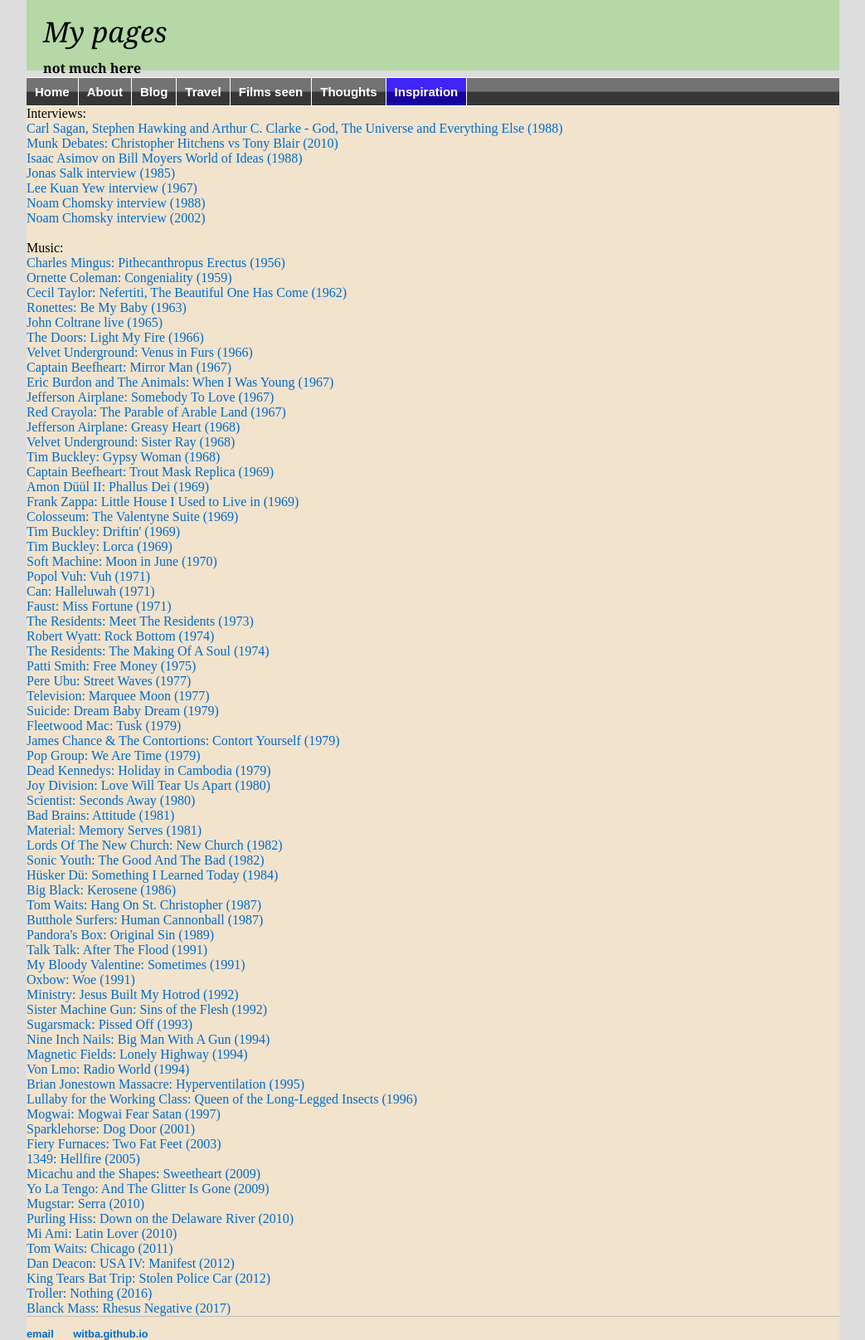
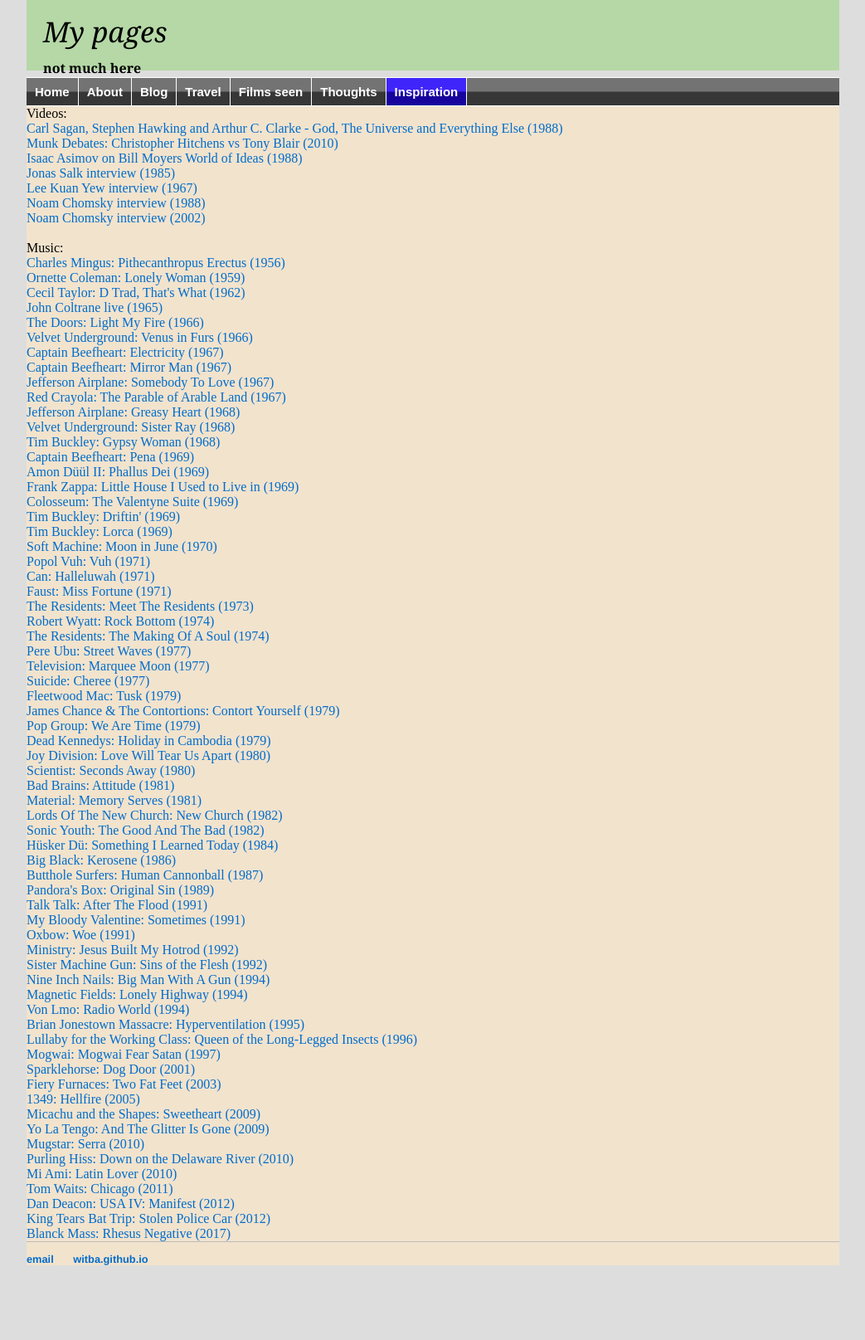
Before and after one commit to witba/witba.github.io, a Jekyll site: the page built from inspiration/index.html, in a window 1280 px wide. Shown: the whole page at 83% size, without its empty margins (118-1161 px from the left). Built offline with Jekyll 4.4.1, drawn with Linux system fonts in a browser that asks for light colours; after the commit the page ends 1525 px from its top, so only the background shows below that.

Commit message:
Update index.html

```diff
--- a/inspiration/index.html
+++ b/inspiration/index.html
@@ -3,7 +3,7 @@
 title: Inspiration
 ---
 
-Interviews:<br>
+Videos:<br>
 <a href="https://www.youtube.com/watch?v=HKQQAv5svkk" target=_blank>Carl Sagan, Stephen Hawking and Arthur C. Clarke - God, The Universe and Everything Else (1988)</a><br>
 <a href="https://www.youtube.com/watch?v=t0kp_5wOo2o" target=_blank>Munk Debates: Christopher Hitchens vs Tony Blair (2010)</a><br>
 <a href="https://www.youtube.com/watch?v=aogsJ4t4aBE" target=_blank>Isaac Asimov on Bill Moyers World of Ideas (1988)</a><br>
@@ -15,24 +15,23 @@
 
 Music:<br>
 <a href="https://www.youtube.com/watch?v=p0H2G_W-O0I" target=_blank>Charles Mingus: Pithecanthropus Erectus (1956)</a><br>
-<a href="https://www.youtube.com/watch?v=9GB9RazkRrM" target=_blank>Ornette Coleman: Congeniality (1959)</a><br>
-<a href="https://www.youtube.com/watch?v=rqgbwRGZ3V4" target=_blank>Cecil Taylor: Nefertiti, The Beautiful One Has Come (1962)</a><br>
-<a href="https://www.youtube.com/watch?v=ZV5tgZlTEkQ" target=_blank>Ronettes: Be My Baby (1963)</a><br>
+<a href="https://www.youtube.com/watch?v=OIIyCOAByDU" target=_blank>Ornette Coleman: Lonely Woman (1959)</a><br>
+<a href="https://www.youtube.com/watch?v=Tx3rFerfL_k" target=_blank>Cecil Taylor: D Trad, That's What (1962)</a><br>
 <a href="https://www.youtube.com/watch?v=IsBbM5PIAHk" target=_blank>John Coltrane live (1965)</a><br>
 <a href="https://www.youtube.com/watch?v=deB_u-to-IE" target=_blank>The Doors: Light My Fire (1966)</a><br>
 <a href="https://www.youtube.com/watch?v=iLQzaLr1enE" target=_blank>Velvet Underground: Venus in Furs (1966)</a><br>
+<a href="https://www.youtube.com/watch?v=S8eRDkiwGMM" target=_blank>Captain Beefheart: Electricity (1967)</a><br>
 <a href="https://www.youtube.com/watch?v=pBk20ujrZZU" target=_blank>Captain Beefheart: Mirror Man (1967)</a><br>
-<a href="https://www.youtube.com/watch?v=ur30bn_3G58" target=_blank>Eric Burdon and The Animals: When I Was Young (1967)</a><br>
 <a href="https://www.youtube.com/watch?v=YnS0GaiIewM" target=_blank>Jefferson Airplane: Somebody To Love (1967)</a><br>
 <a href="https://www.youtube.com/watch?v=lERLfwriyJI" target=_blank>Red Crayola: The Parable of Arable Land (1967)</a><br>
 <a href="https://www.youtube.com/watch?v=ymSqJEwmb_k" target=_blank>Jefferson Airplane: Greasy Heart (1968)</a><br>
 <a href="https://www.youtube.com/watch?v=53F5nY68cBM" target=_blank>Velvet Underground: Sister Ray (1968)</a><br>
 <a href="https://www.youtube.com/watch?v=LVlSkG9AmYA" target=_blank>Tim Buckley: Gypsy Woman (1968)</a><br>
-<a href="https://www.youtube.com/watch?v=7zdLfPN6F-o" target=_blank>Captain Beefheart: Trout Mask Replica (1969)</a><br>
+<a href="https://www.youtube.com/watch?v=7zdLfPN6F-o&t=2352s" target=_blank>Captain Beefheart: Pena (1969)</a><br>
 <a href="https://www.youtube.com/watch?v=g1klpKy_3hY" target=_blank>Amon Düül II: Phallus Dei (1969)</a><br>
 <a href="https://www.youtube.com/watch?v=aMTpSz6OVe8" target=_blank>Frank Zappa: Little House I Used to Live in (1969)</a><br>
 <a href="https://www.youtube.com/watch?v=cKFrsm4wqpg" target=_blank>Colosseum: The Valentyne Suite (1969)</a><br>
-<a href="https://www.youtube.com/watch?v=Ef4pIdhfKQ0" target=_blank>Tim Buckley: Driftin' (1969)</a><br>
+<a href="https://www.youtube.com/watch?v=ug586LDGJgQ" target=_blank>Tim Buckley: Driftin' (1969)</a><br>
 <a href="https://www.youtube.com/watch?v=Zt2th2uanlI" target=_blank>Tim Buckley: Lorca (1969)</a><br>
 <a href="https://www.youtube.com/watch?v=IJFSIX_uVPM" target=_blank>Soft Machine: Moon in June (1970)</a><br>
 <a href="https://www.youtube.com/watch?v=kbQ1v-nCFjA" target=_blank>Popol Vuh: Vuh (1971)</a><br>
@@ -41,10 +40,9 @@
 <a href="https://www.youtube.com/watch?v=QxSgaxUtZ2c" target=_blank>The Residents: Meet The Residents (1973)</a><br>
 <a href="https://www.youtube.com/watch?v=-4AhdWGci3c" target=_blank>Robert Wyatt: Rock Bottom (1974)</a><br>
 <a href="https://www.youtube.com/watch?v=5OlrMT2gWWY" target=_blank>The Residents: The Making Of A Soul (1974)</a><br>
-<a href="https://www.youtube.com/watch?v=-3V1rNEmbRo" target=_blank>Patti Smith: Free Money (1975)</a><br>
 <a href="https://www.youtube.com/watch?v=mk1sqOpPn3E" target=_blank>Pere Ubu: Street Waves (1977)</a><br>
 <a href="https://www.youtube.com/watch?v=jlbunmCbTBA" target=_blank>Television: Marquee Moon (1977)</a><br>
-<a href="https://www.youtube.com/watch?v=5oihAv9djik" target=_blank>Suicide: Dream Baby Dream (1979)</a><br>
+<a href="https://www.youtube.com/watch?v=aT_rlpOSqg4" target=_blank>Suicide: Cheree (1977)</a><br>
 <a href="https://www.youtube.com/watch?v=MrttEZDpDE8" target=_blank>Fleetwood Mac: Tusk (1979)</a><br>
 <a href="https://www.youtube.com/watch?v=_wcn6PCGPN4" target=_blank>James Chance & The Contortions: Contort Yourself (1979)</a><br>
 <a href="https://www.youtube.com/watch?v=okG8mlvAKT8" target=_blank>Pop Group: We Are Time (1979)</a><br>
@@ -57,22 +55,20 @@
 <a href="https://www.youtube.com/watch?v=W7JncJYxN8E" target=_blank>Sonic Youth: The Good And The Bad (1982)</a><br>
 <a href="https://www.youtube.com/watch?v=rktLCGpQ3RA" target=_blank>Hüsker Dü: Something I Learned Today (1984)</a><br>
 <a href="https://www.youtube.com/watch?v=HuO3wwLuF0w" target=_blank>Big Black: Kerosene (1986)</a><br>
-<a href="https://www.youtube.com/watch?v=nwZBsu5IVHM" target=_blank>Tom Waits: Hang On St. Christopher (1987)</a><br>
 <a href="https://www.youtube.com/watch?v=IMIt5vRQuOE" target=_blank>Butthole Surfers: Human Cannonball (1987)</a><br>
 <a href="https://www.youtube.com/watch?v=OB_TQ0F0LjA" target=_blank>Pandora's Box: Original Sin (1989)</a><br>
 <a href="https://www.youtube.com/watch?v=8zf-Z2oF6z4" target=_blank>Talk Talk: After The Flood (1991)</a><br>
 <a href="https://www.youtube.com/watch?v=t0dJqlvOSq4" target=_blank>My Bloody Valentine: Sometimes (1991)</a><br>
 <a href="https://www.youtube.com/watch?v=UkxmWnP_WiM" target=_blank>Oxbow: Woe (1991)</a><br>
 <a href="https://www.youtube.com/watch?v=GXCh9OhDiCI" target=_blank>Ministry: Jesus Built My Hotrod (1992)</a><br>
-<a href="https://www.youtube.com/watch?v=XaXaM_UzZTo" target=_blank>Sister Machine Gun: Sins of the Flesh (1992)</a><br>
-<a href="https://www.youtube.com/watch?v=hBKaZQjz0hw" target=_blank>Sugarsmack: Pissed Off (1993)</a><br>
+<a href="https://www.youtube.com/watch?v=7p5C2auZL6Q" target=_blank>Sister Machine Gun: Sins of the Flesh (1992)</a><br>
 <a href="https://www.youtube.com/watch?v=NSwKpbGZe5Y" target=_blank>Nine Inch Nails: Big Man With A Gun (1994)</a><br>
 <a href="https://www.youtube.com/watch?v=fO37jdCWedA" target=_blank>Magnetic Fields: Lonely Highway (1994)</a><br>
 <a href="https://www.youtube.com/watch?v=7gLVs6mKb_Q" target=_blank>Von Lmo: Radio World (1994)</a><br>
 <a href="https://www.youtube.com/watch?v=cUd-Osj6L4I" target=_blank>Brian Jonestown Massacre: Hyperventilation (1995)</a><br>
 <a href="https://www.youtube.com/watch?v=hwSq8Bpj7CQ" target=_blank>Lullaby for the Working Class: Queen of the Long-Legged Insects (1996)</a><br>
 <a href="https://www.youtube.com/watch?v=du4JbfK5okA" target=_blank>Mogwai: Mogwai Fear Satan (1997)</a><br>
-<a href="https://www.youtube.com/watch?v=gU2nirQ2bZU" target=_blank>Sparklehorse: Dog Door (2001)</a><br>
+<a href="https://www.youtube.com/watch?v=bsAyAks5T_A" target=_blank>Sparklehorse: Dog Door (2001)</a><br>
 <a href="https://www.youtube.com/watch?v=FIMvM89LIrg" target=_blank>Fiery Furnaces: Two Fat Feet (2003)</a><br>
 <a href="https://www.youtube.com/watch?v=VZug9y81Axk" target=_blank>1349: Hellfire (2005)</a><br>
 <a href="https://www.youtube.com/watch?v=Dv62QrG0LMY" target=_blank>Micachu and the Shapes: Sweetheart (2009)</a><br>
@@ -83,5 +79,4 @@
 <a href="https://www.youtube.com/watch?v=QAjtkyGVDxc" target=_blank>Tom Waits: Chicago (2011)</a><br>
 <a href="https://www.youtube.com/watch?v=bvNk4Tdcr2U" target=_blank>Dan Deacon: USA IV: Manifest (2012)</a><br>
 <a href="https://www.youtube.com/watch?v=fvtX9f0vwGI" target=_blank>King Tears Bat Trip: Stolen Police Car (2012)</a><br>
-<a href="https://www.youtube.com/watch?v=RBWFkWS75mw" target=_blank>Troller: Nothing (2016)</a><br>
 <a href="https://www.youtube.com/watch?v=Afymin3h1mI" target=_blank>Blanck Mass: Rhesus Negative (2017)</a><br>
```
